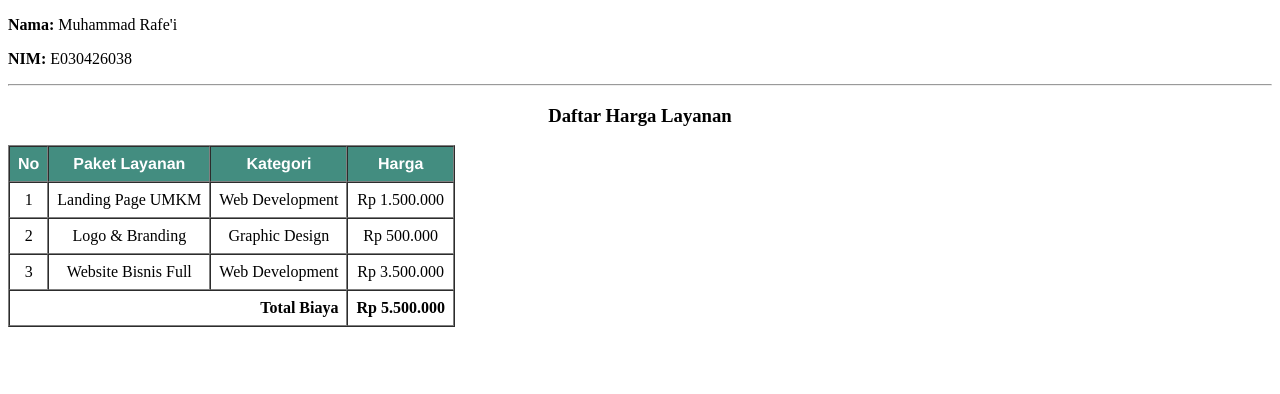
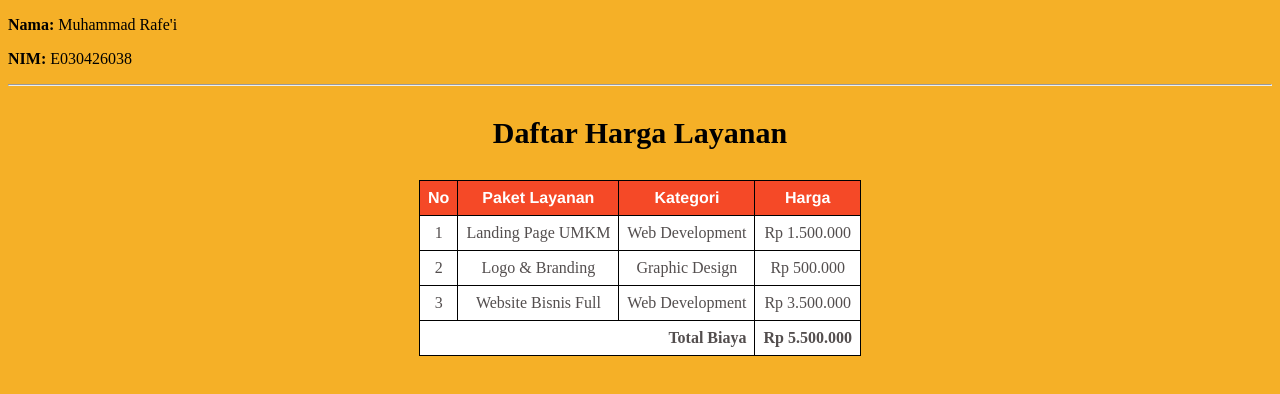
Before and after one commit to r4fei/web1b2026, a plain HTML site: page kuis/kuis_css.html in a window 1280 px wide. Drawn offline with Linux system fonts and the light colour scheme.

Commit message:
kuis css

```diff
--- a/kuis/kuis.css
+++ /dev/null
@@ -1,5 +0,0 @@
-th {
-    background-color: #438D80;
-    color:  #FFFFFF;
-    font-family: Helvetica;
-}
--- a/kuis/kuis_css.html
+++ b/kuis/kuis_css.html
@@ -1,53 +1,105 @@
 <!DOCTYPE html>
 <html lang="en">
+
 <head>
     <meta charset="UTF-8">
     <meta name="viewport" content="width=device-width, initial-scale=1.0">
     <title>Document</title>
-    <link rel="stylesheet" href="kuis.css">
+    <style>
+
+        body {
+            background-color: #F5B027;
+        }
+
+        th {
+            background-color: #438D80;
+            color: #FFFFFF;
+            font-family: Helvetica;
+        }
+
+        h3 {
+            font-size: 30px;
+            text-align: center;
+            color: #000001
+        }
+
+        tr {
+            text-align: center;
+            color: rgb(83, 78, 78)
+        }
+
+        table {
+            background-color: white;
+            margin: auto auto;
+            border: 1px solid;
+            border-collapse: collapse;
+        }
+
+        th,td {
+            border: 1px solid;
+            padding: 8px;
+            border-color: black;
+        }
+
+        th {
+            background-color: #F54927;
+            color: white;
+
+        }
+
+        .total {
+            text-align: right;
+            font-weight: bold;
+        }
+
+        .TotalHarga {
+            font-weight: bold;
+        }
+    </style>
 </head>
+
 <body>
 
     <p><b>Nama:</b> Muhammad Rafe'i</p>
     <p><b>NIM:</b> E030426038</p>
 
-<hr>
-<h3 align="center">Daftar Harga Layanan</h3>
- <div class="container">
-     <table border="1" cellpadding="8" cellspacing="0">
-      <tr bgcolor="#F4F7F6" align="center">
-          <th>No</th>
-          <th>Paket Layanan</th>
-          <th>Kategori</th>
-          <th>Harga</th>
+    <hr>
+
+    <h3>Daftar Harga Layanan</h3>
+    <table>
+        <tr>
+            <th>No</th>
+            <th>Paket Layanan</th>
+            <th>Kategori</th>
+            <th>Harga</th>
         </tr>
-        </div>
-<tr align="center">
+        <tr>
             <td>1</td>
             <td>Landing Page UMKM</td>
             <td>Web Development</td>
             <td>Rp 1.500.000</td>
         </tr>
 
-        <tr align="center">
+        <tr>
             <td>2</td>
             <td>Logo & Branding</td>
             <td>Graphic Design</td>
             <td>Rp 500.000</td>
         </tr>
 
-        <tr align="center">
+        <tr>
             <td>3</td>
             <td>Website Bisnis Full</td>
             <td>Web Development</td>
             <td>Rp 3.500.000</td>
         </tr>
 
-       <tr align="center">
-            <td colspan="3" align="right"><b>Total Biaya</b></td>
-            <td><b>Rp 5.500.000</b></td>
+        <tr>
+            <td colspan="3" class="total">Total Biaya</td>
+            <td class="TotalHarga">Rp 5.500.000</td>
         </tr>
 
     </table>
 </body>
+
 </html>
```
